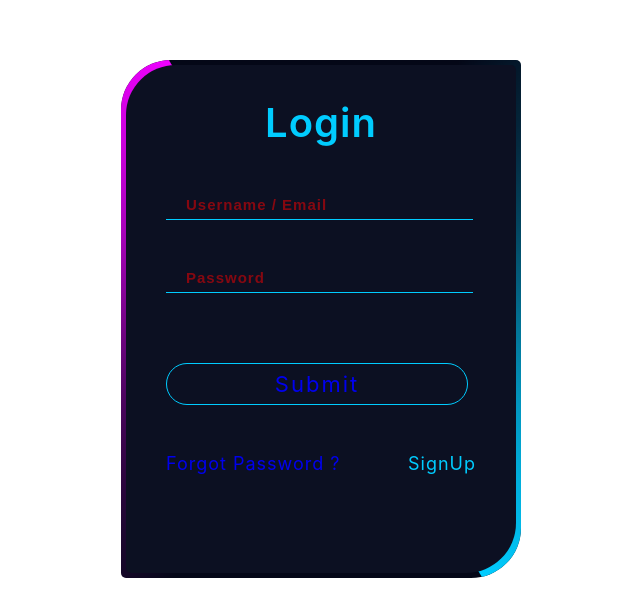
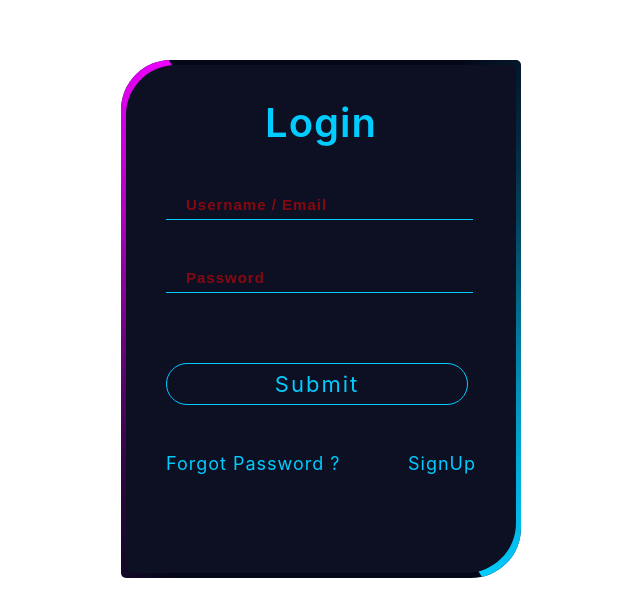
Before and after one commit to Kiran-7700/https---github.com-Kiran-7700-Node_hs4_Frontend, a React (Create React App) app: page /login in a window 1280 px wide. Shown: the part 116-732 px from the top of the page, without its empty margins (319-959 px from the left). Built offline with nearby package versions, Linux system fonts and the light colour scheme.

Commit message:
Update Login.css

```diff
--- a/src/Components/Login.css
+++ b/src/Components/Login.css
@@ -120,6 +120,7 @@ h2 {
   display: flex;
   justify-content: center;
   align-items: center;
+  color: #00ccff;
 }
 .footer {
   margin-top: 30px;
@@ -131,6 +132,7 @@ h2 {
   cursor: pointer;
   font-size: 18px;
   padding-top: 20px;
+  color: #00ccff;
 }
 .footer .link{
   text-decoration: none;
```
